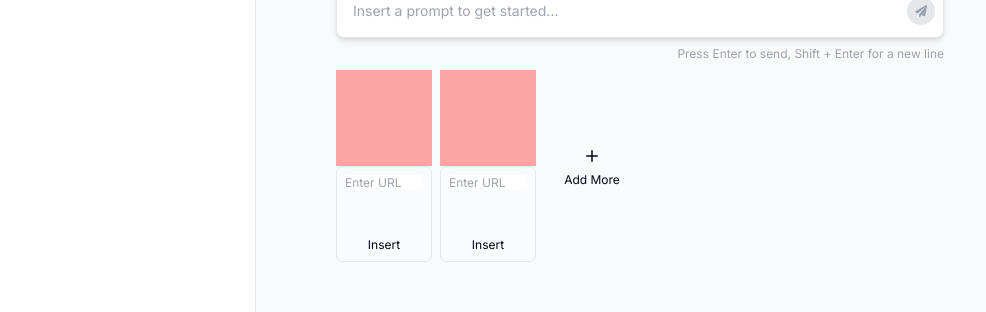
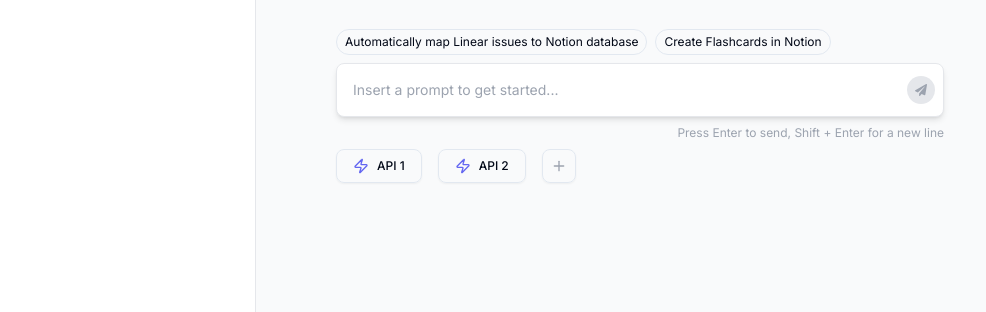
Before and after one commit to paulocerez/2docs, a Next.js app: page /chat in a window 1280 px wide. Shown: the part 412-724 px from the top of the page, without its empty margins (0-986 px from the left). Built offline with nearby package versions, Linux system fonts and the light colour scheme; no server answers; the database is empty; sample sign-in values are in the browser's storage.

Commit message:
fix: improve ui of link inputs in default view

```diff
--- a/components/chat/LinkInputs.tsx
+++ b/components/chat/LinkInputs.tsx
@@ -1,5 +1,6 @@
 "use client";
 import { LinkInputsProps } from "@/types/types";
+import { Plus, Zap } from "lucide-react";
 import { useState } from "react";
 import { IoIosAdd, IoIosLink } from "react-icons/io";
 
@@ -45,39 +46,23 @@
   };
 
   return (
-    <form onSubmit={handleSubmit} className="flex flex-wrap items-center gap-2">
+    <form onSubmit={handleSubmit} className="flex flex-wrap items-center gap-4">
       {userInputs.map((input, index) => (
         <div key={index} className="relative">
           <button
-            type="button"
-            onClick={() => toggleLinkInsertionTooltip(index)}
-            className="w-24 h-24 flex flex-row items-center justify-center text-xs bg-red-300"
-          ></button>
-          <div className="w-24 h-24 border rounded-md p-2 flex flex-col">
-            <input
-              type="text"
-              value={input}
-              onChange={(e) => handleInputChange(index, e.target.value)}
-              placeholder="Enter URL"
-              className="text-xs mb-2"
-            />
-            <button
-              type="button"
-              onClick={() => handleLinkInsert(index)}
-              className="text-xs mt-auto"
-            >
-              Insert
-            </button>
-          </div>
+            className="flex flex-row justify-center items-center gap-2 px-4 py-2 border rounded-lg shadow-sm hover:bg-gray-50 focus:outline-none focus:ring-2 focus:ring-offset-2 focus:ring-indigo-500"
+            onClick={() => handleLinkInsert(index)}
+          >
+            <Zap className="w-4 h-4 text-indigo-500" />
+            <span className="text-xs font-medium">API {index + 1}</span>
+          </button>
         </div>
       ))}
       <button
-        type="button"
+        className="p-2 border rounded-lg shadow-sm hover:bg-gray-50 focus:outline-none focus:ring-2 focus:ring-offset-2 focus:ring-indigo-500"
         onClick={addInputField}
-        className="w-24 h-24 flex flex-col items-center justify-center text-xs"
       >
-        <IoIosAdd className="text-2xl mb-1" />
-        Add More
+        <Plus className="w-4 h-4 text-gray-400" />
       </button>
     </form>
   );
```
